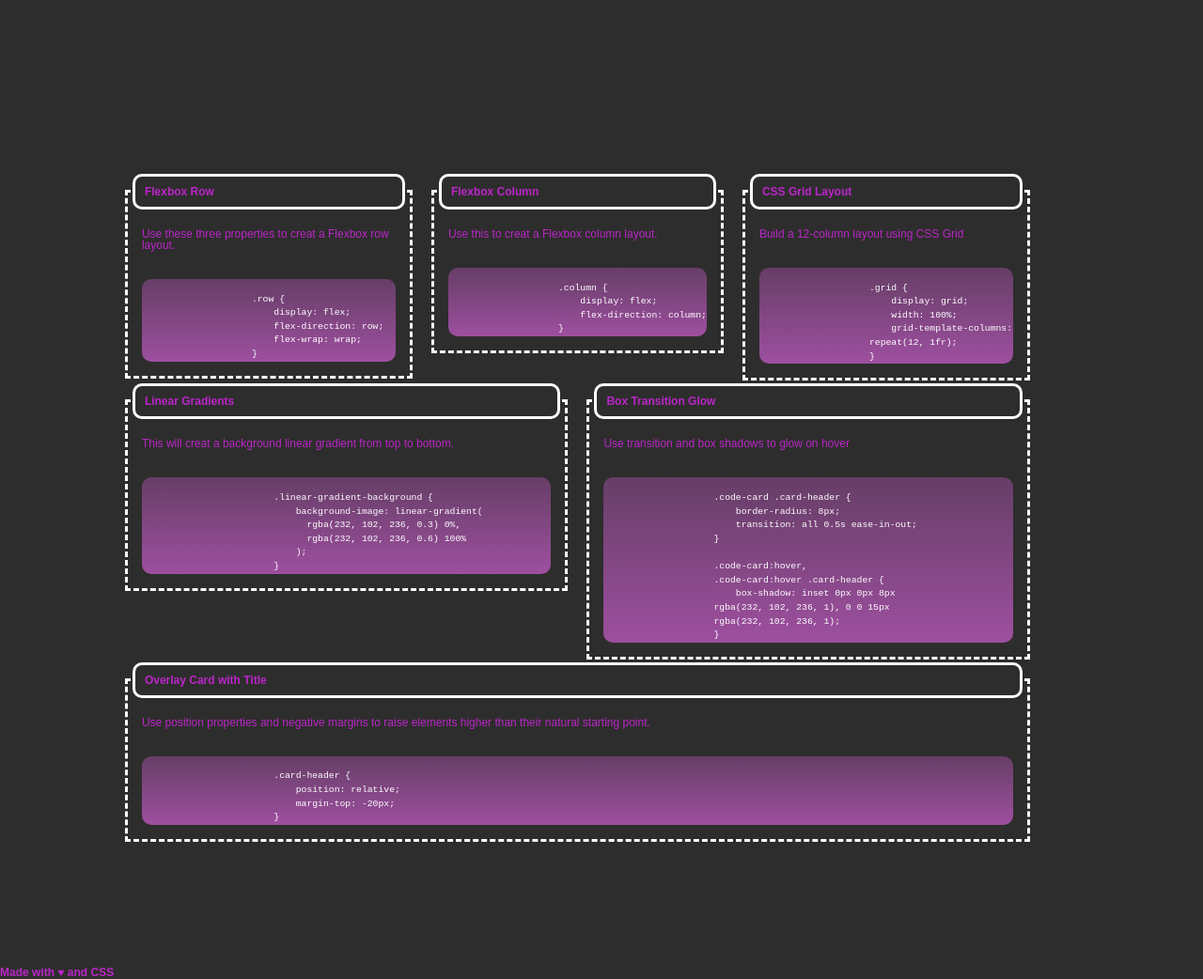
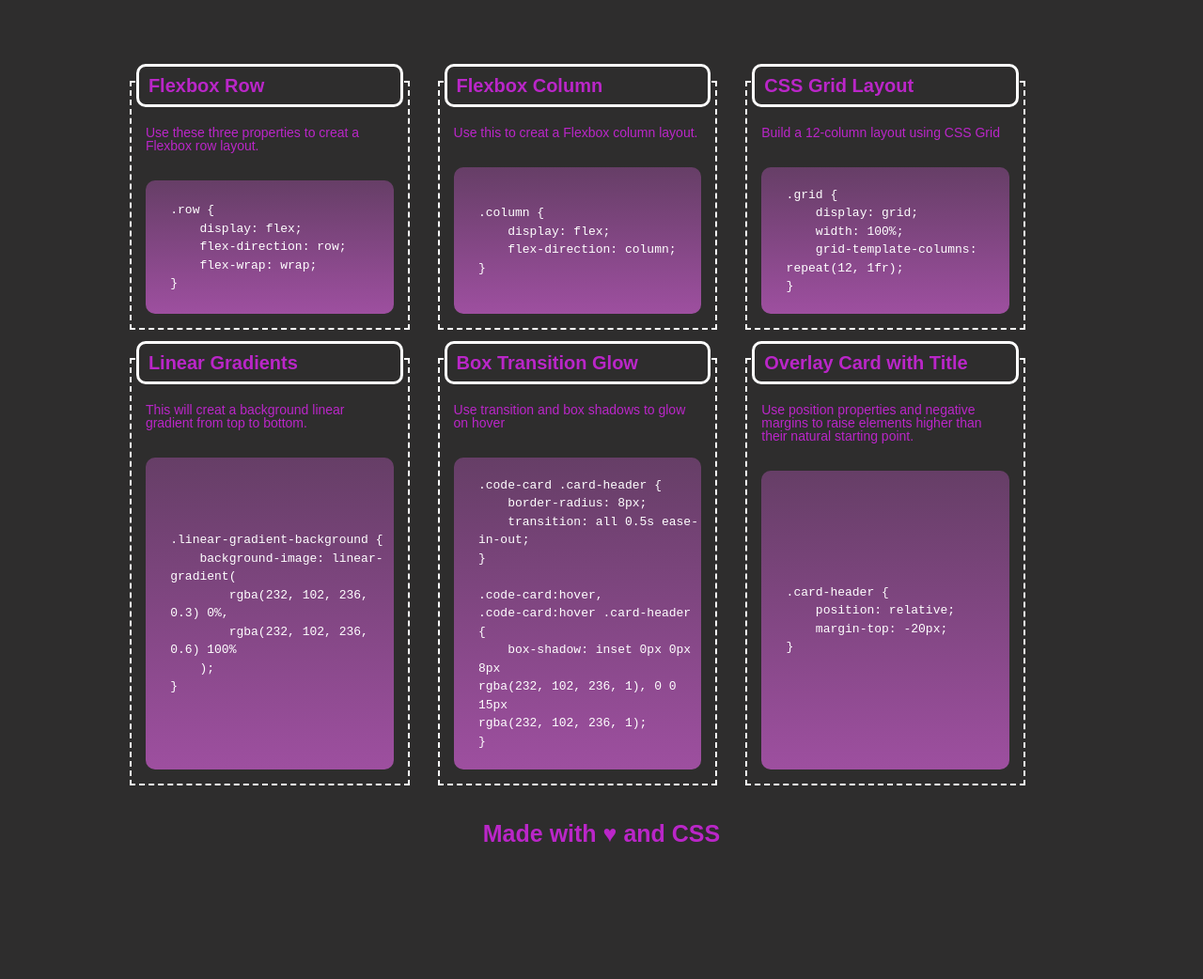
Before and after one commit to Alexva397/css-snippet-cheatsheet, a plain HTML site: page index.html in a window 1280 px wide. Shown: the part 172-1214 px from the top of the page at 94% size. After the commit the page ends 1092 px from the top, so only its background shows below. Drawn offline with Linux system fonts and the light colour scheme.

Commit message:
final updates

```diff
--- a/assets/css/style.css
+++ b/assets/css/style.css
@@ -11,10 +11,10 @@ body {
 
 header {
 	text-align: center;
-  margin: 0;
+	line-height: 1.5;
+	margin: 0 20% 0 20%;
 	padding: 3rem;
 	align-content: center;
-
 }
 
 h1 {
@@ -22,12 +22,11 @@ h1 {
 	color: var(--pink);
 	font-size: 3rem;
 	margin-bottom: 2%;
-
 }
 
 header p {
 	color: var(--white);
-
+	font-size: 12px;
 }
 
 main {
@@ -37,12 +36,13 @@ main {
 
 main p {
 	color: var(--pink);
+	font-size: 14px;
 	margin: 15px;
 }
 
 .flex-row {
-  margin-top: 5%;
-  padding: 10%;
+	margin: 0 10% 2% 10%;
+	padding: 0;
 	display: flex;
 	flex-direction: row;
 	flex-wrap: wrap;
@@ -53,12 +53,11 @@ main p {
 	display: flex;
 	flex-direction: column;
 	border-style: dashed;
+	border-width: 2px;
 	border-color: white;
 	width: 33.33%;
-    height: 100%;
-    margin: 10px;
+	margin: 15px;
 	flex: 1 0 30%;
-
 }
 
 .box-title {
@@ -71,11 +70,11 @@ main p {
 	padding: 10px;
 	text-align: left;
 	background: var(--dark);
-
 }
 
 div h2 {
 	margin: 5px;
+	font-size: 20px;
 }
 
 pre {
@@ -86,19 +85,20 @@ pre {
 }
 
 .linear-gradient-background {
-  background-image: linear-gradient(
-    rgba(232, 102, 236, 0.3) 0%,
-    rgba(232, 102, 236, 0.6) 100%
-  );
+	background-image: linear-gradient(rgba(232, 102, 236, 0.3) 0%, rgba(232, 102, 236, 0.6) 100%);
 	border-radius: 10px;
-
-
+	display: flex;
+	flex: 1;
 }
 
 code {
 	color: var(--white);
 	font-family: monospace;
 	line-height: 1.5;
+	font-size: 13px;
+	white-space: pre-wrap;
+	text-indent: 0;
+	margin-left: 10%;
 }
 
 h3 {
@@ -109,12 +109,17 @@ h3 {
 	color: none;
 }
 
+footer {
+	text-align: center;
+	font-size: 25px;
+	padding: 0 20px 20px 20px;
+	align-content: center;
+}
 
 @media screen and (max-width: 992px) {
 	.code-box {
 		width: 50%;
 	}
-
 }
 
 @media screen and (max-width: 768px) {
```
Also changed, not shown: index.html (+15 -6 lines), 2 other files. Lines whose indentation alone changed are shown as unchanged.
